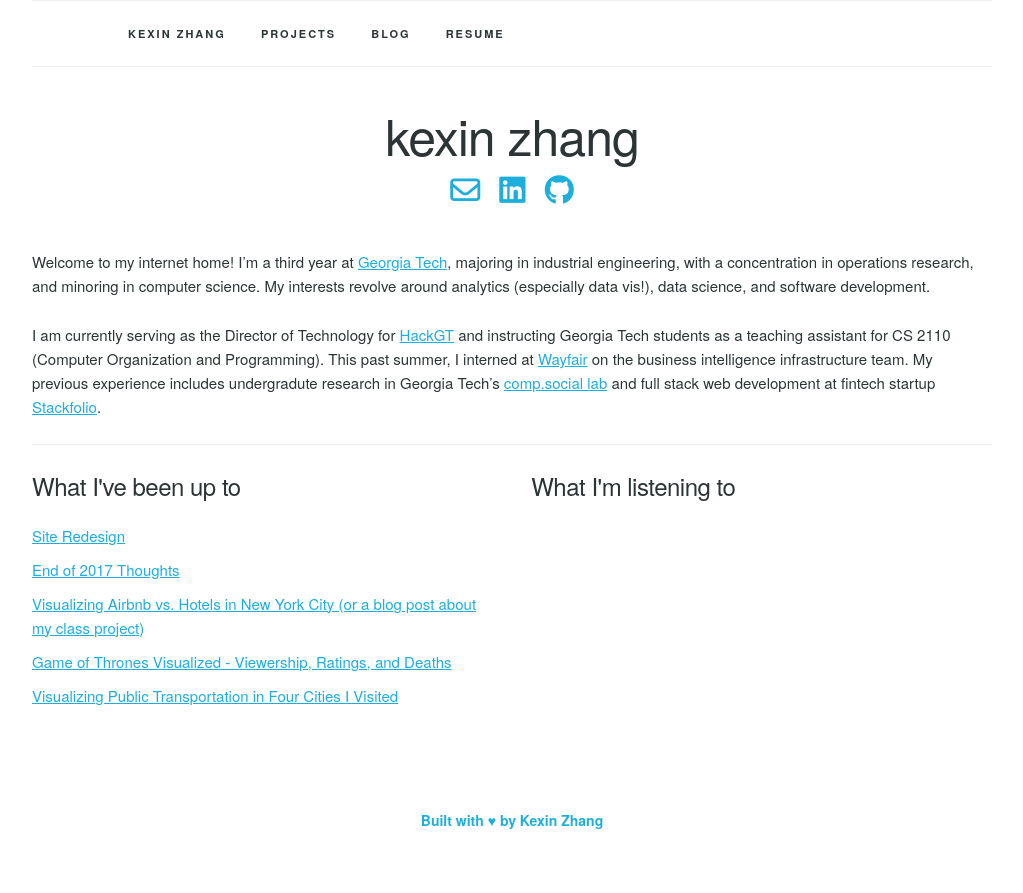
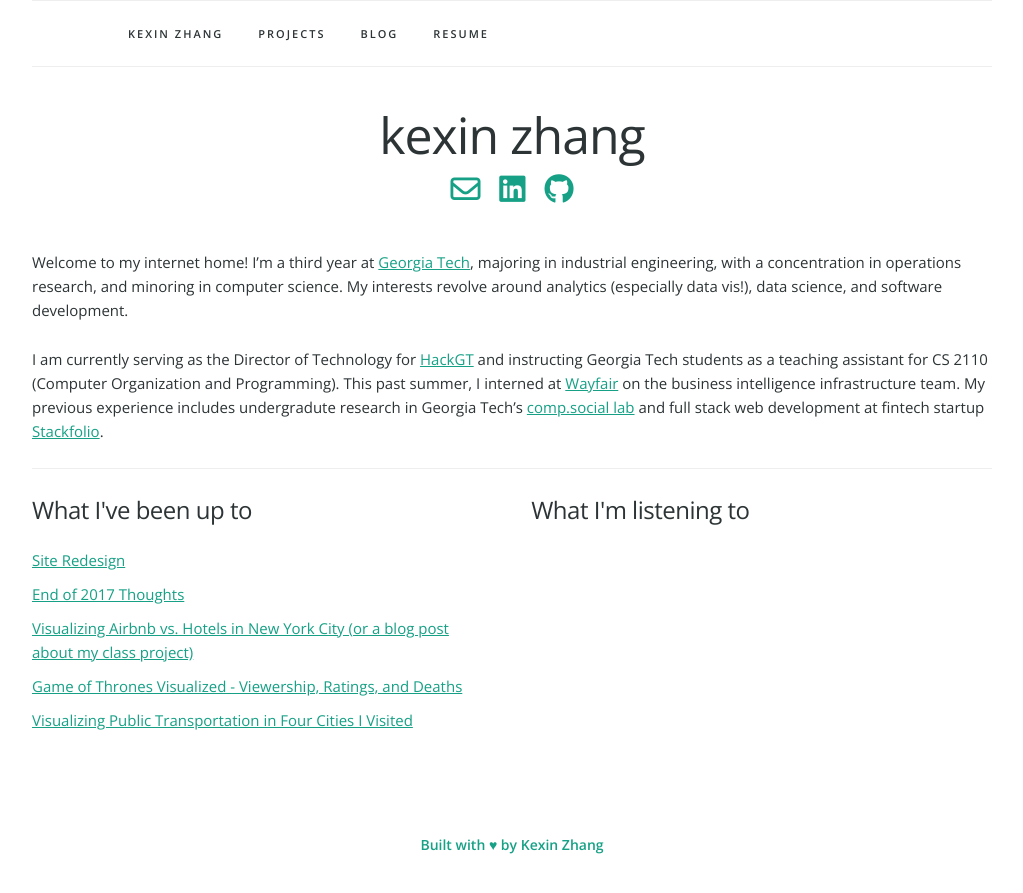
Before and after one commit to kexin-zhang/kexin-zhang.github.io, a Jekyll site: the page built from index.html, in a window 1280 px wide. Shown: the top 893 px of the page, without its empty margins (128-1151 px from the left). Built offline with Jekyll 4.4.1, drawn with Linux system fonts in a browser that asks for light colours; nearby versions of some CDN libraries.

Commit message:
font and colors

```diff
--- a/static/css/skeleton.css
+++ b/static/css/skeleton.css
@@ -1,3 +1,4 @@
+@import url('https://fonts.googleapis.com/css?family=Open+Sans:400,600,700');
 /*
 * Skeleton V2.0.4
 * Copyright 2014, Dave Gamache
@@ -124,7 +125,7 @@ body {
   font-size: 1.5em; /* currently ems cause chrome bug misinterpreting rems on body element */
   line-height: 1.6;
   font-weight: 400;
-  font-family: "Raleway", "HelveticaNeue", "Helvetica Neue", Helvetica, Arial, sans-serif;
+  font-family: "Open Sans", "HelveticaNeue", "Helvetica Neue", Helvetica, Arial, sans-serif;
   color: #222; }
 
 
--- a/static/css/styles.css
+++ b/static/css/styles.css
@@ -8,6 +8,14 @@ section {
 
 footer {
     text-align: center;
+}
+
+a {
+    color: #16A085;
+}
+
+a:hover {
+    color: #2ABB9B;
 }
 
 .navbar {
```
